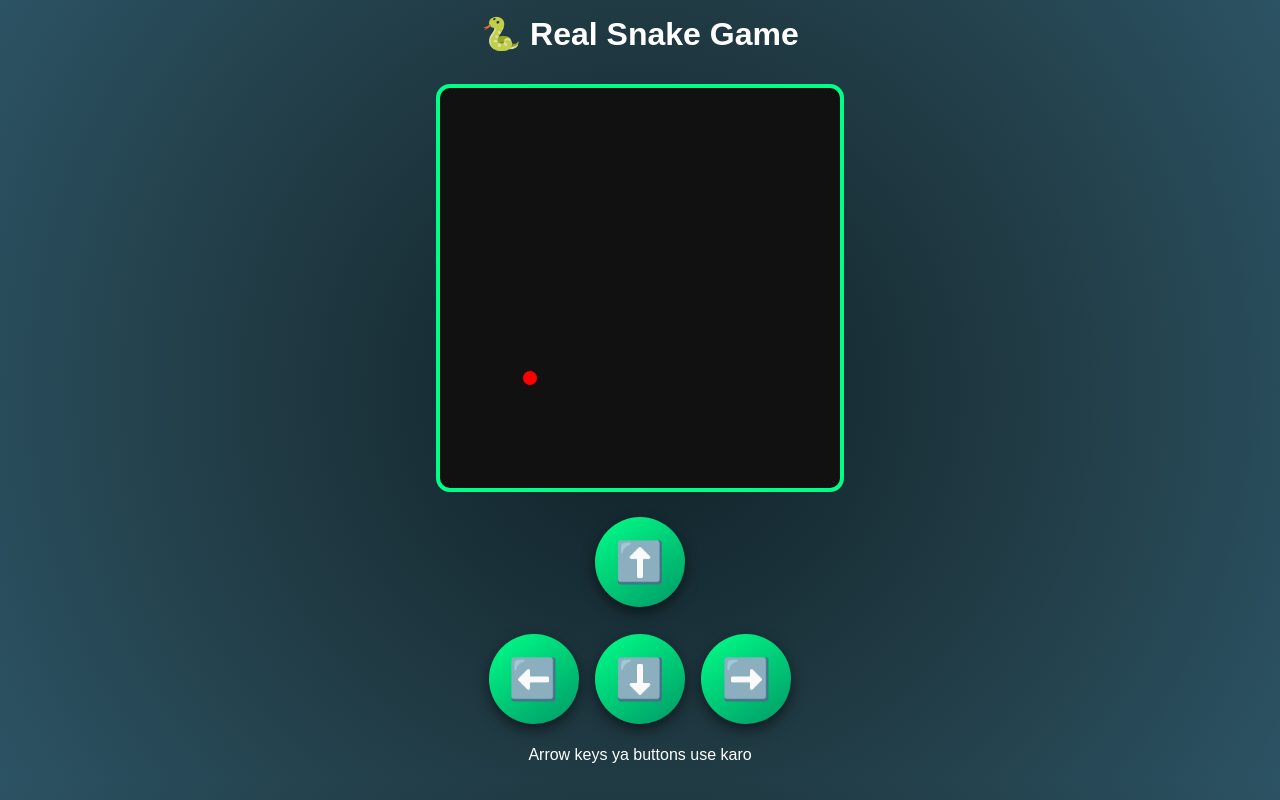
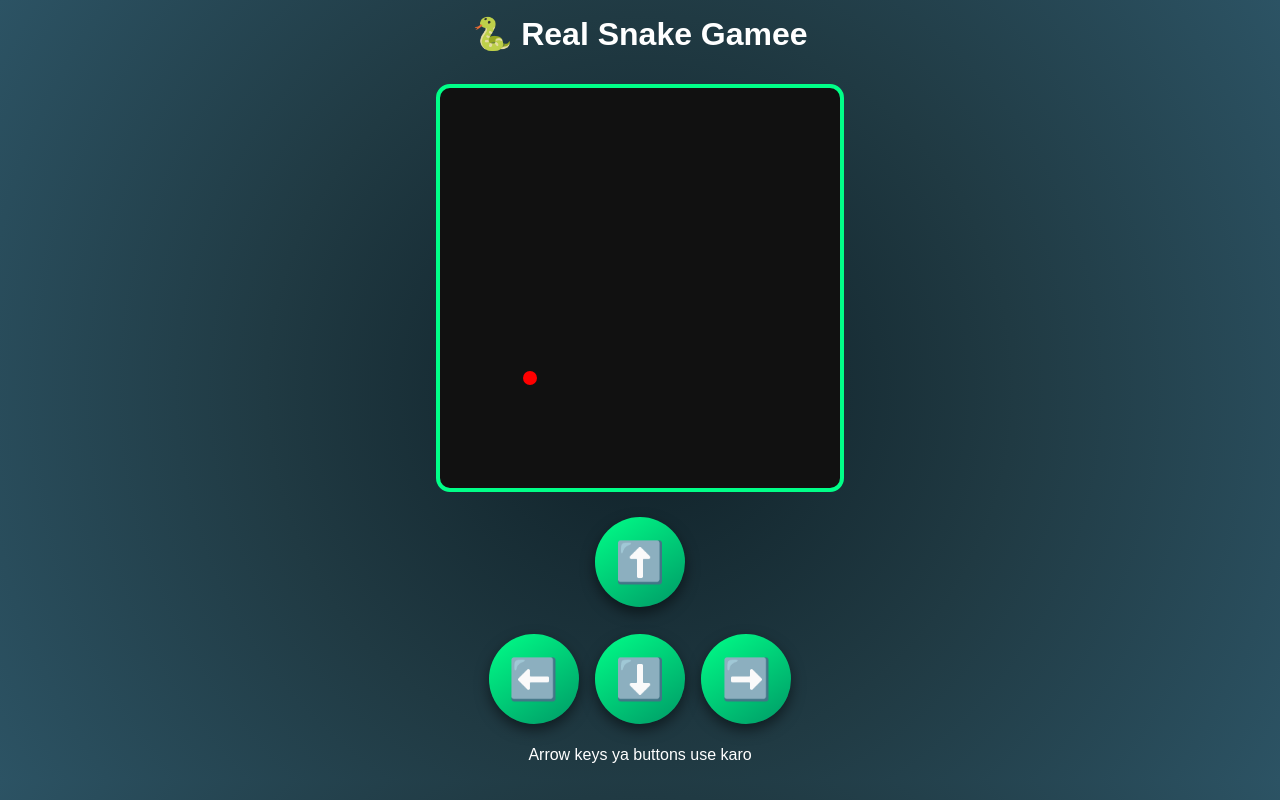
Before and after one commit to uzairali09/Snake-game, a plain HTML site: page index.html in a window 1280 px wide. Drawn offline with Linux system fonts and the light colour scheme.

Commit message:
Update index.html

```diff
--- a/index.html
+++ b/index.html
@@ -7,7 +7,7 @@
 </head>
 <body>
 
-<h1>🐍 Real Snake Game</h1>
+<h1>🐍 Real Snake Gamee</h1>
 
 <canvas id="game" width="400" height="400"></canvas>
 
```
